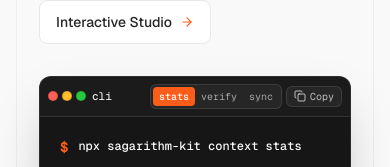
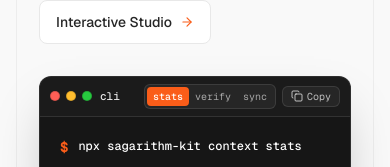
Before and after one commit to sagarithm/sagarithm-kit, a Next.js app in the folder apps/web/: page / in a window 390 px wide. Shown: the part 622-789 px from the top of the page. Built offline with nearby package versions, Linux system fonts and the light colour scheme.

Commit message:
fix(web): make terminal copy button fully responsive and visible across all desktop viewports

```diff
--- a/apps/web/src/components/Hero.tsx
+++ b/apps/web/src/components/Hero.tsx
@@ -21,7 +21,7 @@ export function Hero() {
       <div className="pointer-events-none absolute inset-0 -z-10 bg-[linear-gradient(to_right,#ededed_1px,transparent_1px),linear-gradient(to_bottom,#ededed_1px,transparent_1px)] bg-[size:56px_56px] opacity-40 [mask-image:radial-gradient(circle_at_70%_35%,black,transparent_60%)]" />
 
       <div className="shell">
-        <div className="pad min-h-[580px] pt-12 pb-16 lg:pt-20 lg:pb-24 grid grid-cols-1 lg:grid-cols-[minmax(0,1.35fr)_minmax(0,1fr)] gap-8 lg:gap-10 items-center">
+        <div className="pad min-h-[580px] pt-12 pb-16 lg:pt-20 lg:pb-24 grid grid-cols-1 lg:grid-cols-[1.1fr,1fr] gap-8 lg:gap-10 items-center">
           {/* Left Column: Copy & Actions */}
           <div className="min-w-0">
             {/* Badges: Row 1 (Open Source + MCP) and Row 2 (v1.2.0) */}
--- a/apps/web/src/components/TerminalPreview.tsx
+++ b/apps/web/src/components/TerminalPreview.tsx
@@ -22,32 +22,32 @@ export function TerminalPreview() {
   return (
     <div className="relative overflow-hidden rounded-xl border border-white/10 bg-[#161616] text-[#ededed] shadow-2xl">
             {/* Terminal Title Bar */}
-      <div className="flex h-10 sm:h-11 items-center justify-between border-b border-white/10 px-2 sm:px-4 font-mono text-[11px] bg-white/[0.02] gap-1 sm:gap-2">
+      <div className="flex h-10 sm:h-11 items-center justify-between border-b border-white/10 px-2.5 sm:px-4 font-mono text-[11px] bg-white/[0.02] gap-2">
         {/* macOS Colored Window Controls & Title */}
-        <div className="flex items-center gap-1.5 sm:gap-3 shrink-0 min-w-0">
-          <div className="flex items-center gap-1 sm:gap-1.5 shrink-0">
+        <div className="flex items-center gap-2 sm:gap-3 shrink min-w-0">
+          <div className="flex items-center gap-1.5 shrink-0">
             <span className="h-2.5 w-2.5 sm:h-3 sm:w-3 rounded-full bg-[#ff5f56] border border-black/15 shadow-xs inline-block" />
             <span className="h-2.5 w-2.5 sm:h-3 sm:w-3 rounded-full bg-[#ffbd2e] border border-black/15 shadow-xs inline-block" />
             <span className="h-2.5 w-2.5 sm:h-3 sm:w-3 rounded-full bg-[#27c93f] border border-black/15 shadow-xs inline-block" />
           </div>
-          <div className="flex items-center gap-1 sm:gap-2 whitespace-nowrap shrink-0">
+          <div className="flex items-center gap-1.5 sm:gap-2 whitespace-nowrap min-w-0">
             <span className="text-white/90 font-medium text-[11px] sm:text-xs">
               <span className="hidden sm:inline">sagarithm-</span>cli
             </span>
-            <span className="hidden sm:inline-flex rounded bg-white/10 px-1 sm:px-1.5 py-0.5 text-[9px] sm:text-[10px] text-white/40 font-mono">
+            <span className="hidden sm:inline-flex rounded bg-white/10 px-1.5 py-0.5 text-[10px] text-white/40 font-mono shrink-0">
               v1.2.0
             </span>
           </div>
         </div>
 
         {/* Tab Switcher & Copy */}
-        <div className="flex items-center gap-1 sm:gap-2 shrink-0">
-          <div className="flex items-center rounded-md border border-white/10 bg-white/5 p-0.5">
+        <div className="flex items-center gap-1.5 sm:gap-2 shrink-0">
+          <div className="flex items-center rounded-md border border-white/10 bg-white/5 p-0.5 shrink-0">
             {(["stats", "verify", "sync"] as const).map((tab) => (
               <button
                 key={tab}
                 onClick={() => setActiveTab(tab)}
-                className={`px-1.5 sm:px-2.5 py-0.5 sm:py-1 rounded text-[10px] sm:text-[11px] font-mono transition-all ${
+                className={`px-1.5 sm:px-2.5 py-0.5 sm:py-1 rounded text-[10px] sm:text-[11px] font-mono transition-all shrink-0 ${
                   activeTab === tab
                     ? "bg-heat text-white font-medium shadow-xs"
                     : "text-white/60 hover:text-white"
@@ -60,7 +60,7 @@ export function TerminalPreview() {
 
           <button
             onClick={copyCommand}
-            className="flex w-[56px] sm:w-[74px] items-center justify-center gap-1 rounded-md border border-white/10 bg-white/5 px-1 sm:px-2 py-0.5 sm:py-1 text-[10px] sm:text-[11px] text-white/70 hover:border-white/30 hover:text-white transition-all shrink-0"
+            className="flex items-center justify-center gap-1 sm:gap-1.5 rounded-md border border-white/10 bg-white/5 px-2 sm:px-2.5 py-0.5 sm:py-1 text-[10px] sm:text-[11px] text-white/70 hover:border-white/30 hover:text-white transition-all shrink-0 min-w-[58px] sm:min-w-[68px]"
             title="Copy command"
           >
             {copied ? <Check className="h-3 w-3 text-green-400 shrink-0" /> : <Copy className="h-3 w-3 shrink-0" />}
```
